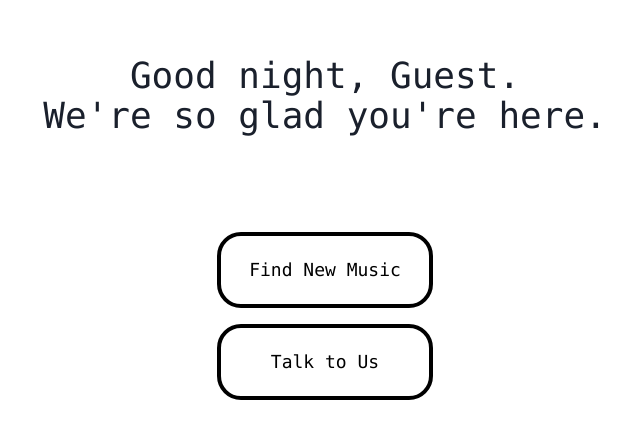
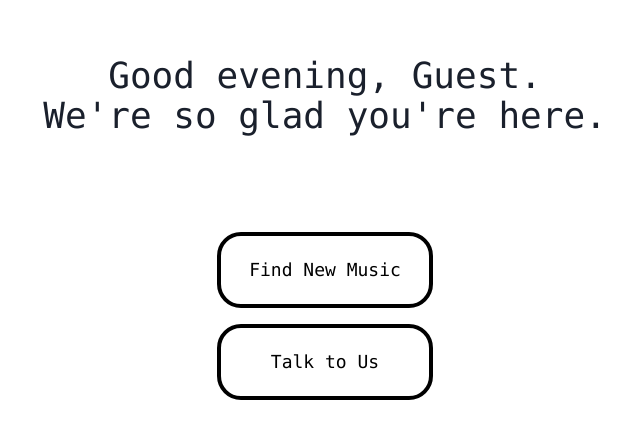
Before and after one commit to sanjaynatesan/DevFest2024, a React (Create React App) app in the folder frontend/: page /session-start in a window 1280 px wide. Shown: the part 104-542 px from the top of the page, without its empty margins (315-955 px from the left). Built offline with nearby package versions, Linux system fonts and the light colour scheme.

Commit message:
Pre page bug fixed

```diff
--- a/frontend/src/pages/SessionStartPage.js
+++ b/frontend/src/pages/SessionStartPage.js
@@ -36,7 +36,7 @@ function SessionStartPage() {
         } else if (currentHour >= 12 && currentHour < 17) {
             timeOfDay = 'afternoon';
         } else {
-            timeOfDay = 'night';
+            timeOfDay = 'evening';
         }
 
         return [timeOfDay, currentHour];
@@ -44,7 +44,7 @@ function SessionStartPage() {
     }
 
     function startSession(){
-        window.location.href = "/session";
+        window.location.href = "/session-pre";
     }
 
     function goToTalk(){
```
